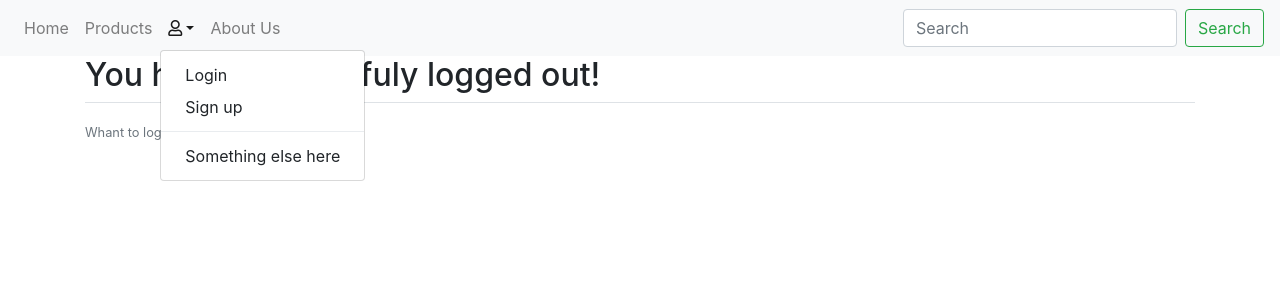
After one commit to gbronca/django-ecommerce, a Django app: page /logout/ in a window 1280 px wide, after a click that opens the changed part. The commit adds this page. Shown: the top 300 px of the page. Run offline with Django 3.2, Linux system fonts and the light colour scheme; some libraries are stand-ins or nearby versions.

Commit message:
added user authentication

```diff
--- a/accounts/templates/accounts/login.html
+++ b/accounts/templates/accounts/login.html
@@ -1,4 +1,5 @@
 {% extends 'base.html' %}
+{% load crispy_forms_tags %}
 
 {% block content %}
 
@@ -7,13 +8,14 @@
         {% csrf_token %}
         <fieldset class="form-group">
             <legend class="border-bottom mb-4">Sign in</legend>
+            {{ form|crispy }}
         </fieldset>
         <div class="form-group">
             <button class="btn btn-outline-info" type="submit">Sign in</button>
         </div>
     </form>
     <div class="border-top pt-3">
-        <small class="text-muted">Don't have an account yet? <a href="#" class="ml-2">Sign up</a></small>
+        <small class="text-muted">Don't have an account yet? <a href="{% url 'signup' %}" class="ml-2">Sign up</a></small>
     </div>
 </div>
 
--- /dev/null
+++ b/accounts/templates/accounts/logout.html
@@ -0,0 +1,13 @@
+{% extends 'base.html' %}
+
+{% block content %}
+
+    <h2>You have successfuly logged out!</h2>
+
+    <div class="border-top pt-3">
+        <small class="text-muted">Whant to log back in?
+            <a href="{% url 'signup' %}" class="ml-2">Log in</a></small>
+    </div>
+
+
+{% endblock %}
--- a/accounts/templates/accounts/signup.html
+++ b/accounts/templates/accounts/signup.html
@@ -15,7 +15,7 @@
         </div>
     </form>
     <div class="border-top pt-3">
-        <small class="text-muted">Already have an account? <a href="#" class="ml-2">Sign in</a></small>
+        <small class="text-muted">Already have an account? <a href="{% url 'login' %}" class="ml-2">Sign in</a></small>
     </div>
 </div>
 
--- a/ecommerce/settings.py
+++ b/ecommerce/settings.py
@@ -128,3 +128,6 @@ MEDIA_URL = '/media/'
 MEDIA_ROOT = os.path.join(BASE_DIR, 'media')
 
 CRISPY_TEMPLATE_PACK = 'bootstrap4'
+
+LOGIN_REDIRECT_URL = 'index'
+LOGIN_URL = 'login'
--- a/ecommerce/urls.py
+++ b/ecommerce/urls.py
@@ -15,6 +15,7 @@ Including another URLconf
 """
 from django.contrib import admin
 from django.urls import path, include
+from django.contrib.auth import views as auth_views
 from django.views.generic import TemplateView
 from accounts import views as accounts_view
 # from products.views import ProductListView
@@ -24,6 +25,10 @@ urlpatterns = [
     path('',TemplateView.as_view(template_name='index.html'), name='index'),
     path('about/',TemplateView.as_view(template_name='about.html'), name='about'),
     path('products/', include('products.urls', namespace='products')),
-    path('accounts/', accounts_view.signup, name='signup'),
+    path('signup/', accounts_view.signup, name='signup'),
+    path('profile/', accounts_view.user_profile, name='profile'),
+    path('login/', auth_views.LoginView.as_view(template_name='accounts/login.html'), name='login'),
+    path('logout/', auth_views.LogoutView.as_view(template_name='accounts/logout.html'), name='logout'),
+
     # path('accounts/', include('accounts.urls', namespace='accounts')),
 ]
--- a/templates/base.html
+++ b/templates/base.html
@@ -37,19 +37,22 @@
                     <a class="nav-link" href="{{ products_list_url }}">Products</a>
                 </li>
                 {% if request.user.is_authenticated %}
-                <li class="nav-item">
-                    <a class="nav-link" href="#"><i class="fas fa-user"></i></a>
-                </li>
-                <li class="nav-item">
-                    <a class="nav-link" href="#">Logout</a>
+                <li class="nav-item dropdown">
+                    <a class="nav-link dropdown-toggle" id="navbarDropdown" role="button" data-toggle="dropdown" aria-haspopup="true" aria-expanded="false"><i
+                            class="fas fa-user"></i></a>
+                    <div class="dropdown-menu" aria-labelledby="navbarDropdown">
+                        <a class="dropdown-item" href="{% url 'profile' %}">My Account</a>
+                        <div class="dropdown-divider"></div>
+                        <a class="dropdown-item" href="{% url 'logout' %}">Logout</a>
+                    </div>
                 </li>
                 {% else %}
                 <li class="nav-item dropdown">
-                    <a class="nav-link dropdown-toggle" id="navbarDropdown" role="button"><i
+                    <a class="nav-link dropdown-toggle" id="navbarDropdown" role="button" data-toggle="dropdown" aria-haspopup="true" aria-expanded="false"><i
                             class="far fa-user"></i></a>
                     <div class="dropdown-menu" aria-labelledby="navbarDropdown">
-                        <a class="dropdown-item" href="#">Login</a>
-                        <a class="dropdown-item" href="#">Sign up</a>
+                        <a class="dropdown-item" href="{% url 'login' %}">Login</a>
+                        <a class="dropdown-item" href="{% url 'signup' %}">Sign up</a>
                         <div class="dropdown-divider"></div>
                         <a class="dropdown-item" href="#">Something else here</a>
                     </div>
```
Also changed, not shown: accounts/templates/accounts/profile.html (added, +8 -0 lines), accounts/views.py (+8 -2 lines).
